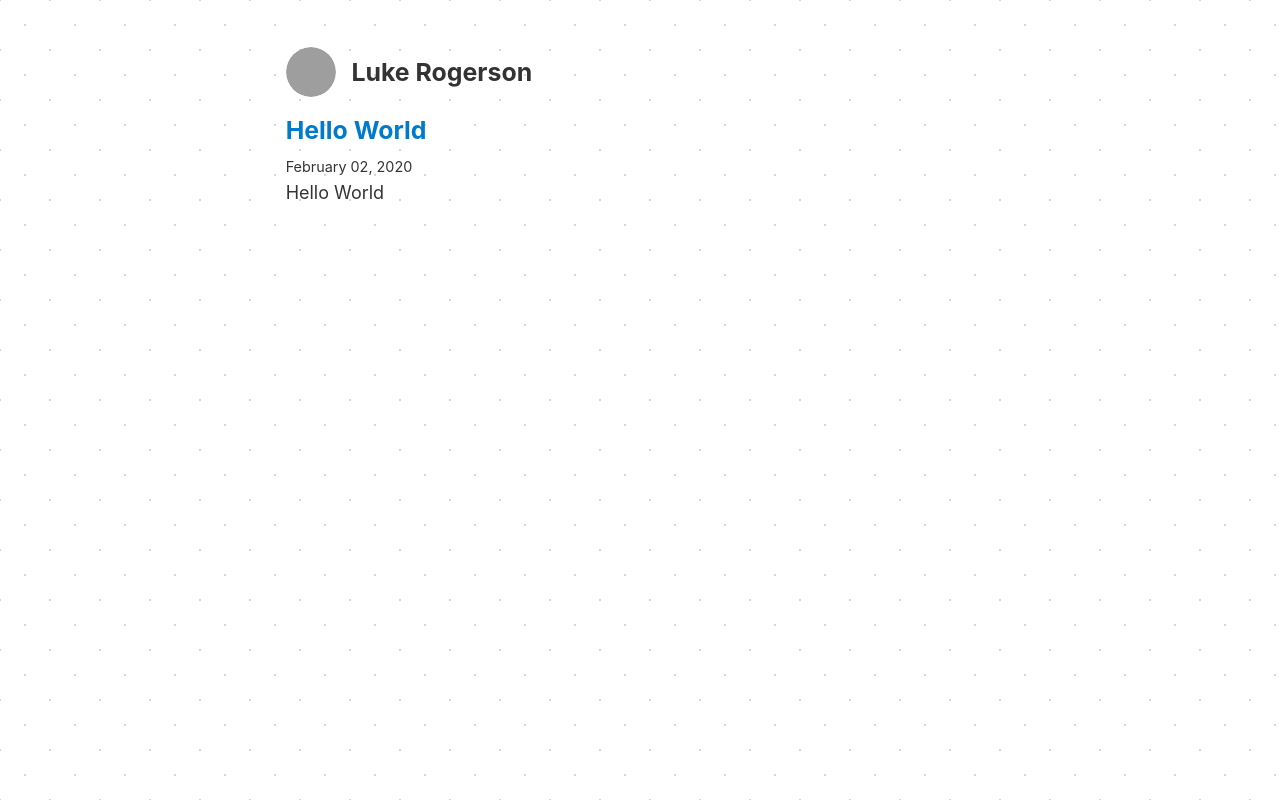
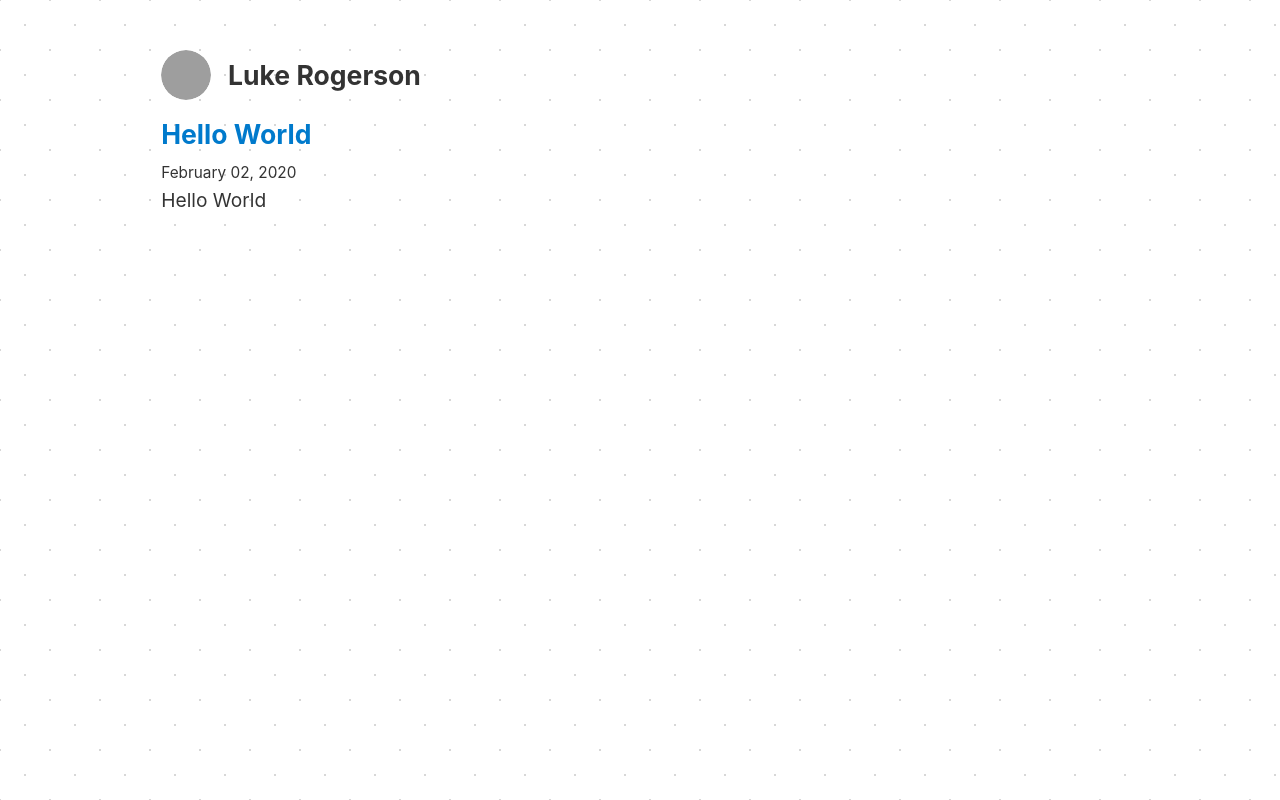
Before and after one commit to Luke-Rogerson/personal-site, a Gatsby site: page /blog in a window 1280 px wide. Built offline with nearby package versions, Linux system fonts and the light colour scheme; Gatsby itself is replaced by a stand-in of ours; some packages are replaced by stand-ins of ours; grey boxes are pictures that could not be loaded.

Commit message:
Rename all component names, adjust max width and font size

```diff
--- a/src/components/GlobalStyle.tsx
+++ b/src/components/GlobalStyle.tsx
@@ -187,7 +187,7 @@ textarea {
   font: inherit;
 }
 html {
-  font: 112.5%/1.45em georgia, serif;
+  font: 120%/1.45em georgia, serif;
   box-sizing: border-box;
   overflow-y: scroll;
 }
--- a/src/components/layout.tsx
+++ b/src/components/layout.tsx
@@ -1,17 +1,23 @@
 import React from 'react'
 import { ThemeProvider as MUIThemeProvider } from '@material-ui/core/styles'
-import { ThemeProvider as SCThemeProvider } from 'styled-components'
+import styled, { ThemeProvider as SCThemeProvider } from 'styled-components'
 
 import { rhythm } from '../utils/typography'
 import { theme as MUITheme } from '../theme/muiTheme'
 import { theme } from '../theme/theme'
 import { GlobalStyles } from './GlobalStyle'
-import { Header } from './header'
+import { Header } from './Header'
 
 interface Props {
   location?: Location
   title: string
 }
+
+const Container = styled.div`
+  margin: 0 auto;
+  max-width: ${rhythm(30)};
+  padding: ${rhythm(1.5)} ${rhythm(3 / 4)};
+`
 
 export const Layout: React.FC<Props> = ({ location, title, children }) => {
   return (
@@ -19,19 +25,12 @@ export const Layout: React.FC<Props> = ({ location, title, children }) => {
       <SCThemeProvider theme={theme}>
         <MUIThemeProvider theme={MUITheme}>
           <GlobalStyles />
-          <div
-            style={{
-              marginLeft: `auto`,
-              marginRight: `auto`,
-              maxWidth: rhythm(24),
-              padding: `${rhythm(1.5)} ${rhythm(3 / 4)}`,
-            }}
-          >
+          <Container>
             <header>
               <Header title={title} location={location} />
             </header>
             <main>{children}</main>
-          </div>
+          </Container>
         </MUIThemeProvider>
       </SCThemeProvider>
     </>
--- a/src/pages/404.tsx
+++ b/src/pages/404.tsx
@@ -1,8 +1,8 @@
 import React from 'react'
 import { graphql } from 'gatsby'
 
-import { Layout } from '../components/layout'
-import SEO from '../components/seo'
+import { Layout } from '../components/Layout'
+import SEO from '../components/Seo'
 
 interface Props {
   data: {
--- a/src/pages/blog.tsx
+++ b/src/pages/blog.tsx
@@ -1,8 +1,8 @@
 import React from 'react'
 import { Link, graphql } from 'gatsby'
 
-import { Layout } from '../components/layout'
-import SEO from '../components/seo'
+import { Layout } from '../components/Layout'
+import SEO from '../components/Seo'
 import { rhythm } from '../utils/typography'
 
 interface Props {
--- a/src/pages/index.tsx
+++ b/src/pages/index.tsx
@@ -1,9 +1,9 @@
 import React from 'react'
 import { graphql } from 'gatsby'
 
-import Bio from '../components/bio'
-import { Layout } from '../components/layout'
-import SEO from '../components/seo'
+import Bio from '../components/Bio'
+import { Layout } from '../components/Layout'
+import SEO from '../components/Seo'
 import { Contact } from '../components/Contact'
 
 interface Props {
--- a/src/templates/BlogPost.tsx
+++ b/src/templates/BlogPost.tsx
@@ -1,8 +1,8 @@
 import React from 'react'
 import { Link, graphql } from 'gatsby'
 
-import { Layout } from '../components/layout'
-import SEO from '../components/seo'
+import { Layout } from '../components/Layout'
+import SEO from '../components/Seo'
 import { rhythm, scale } from '../utils/typography'
 import { BlogPostProps } from './BlogPost.types'
 
```
